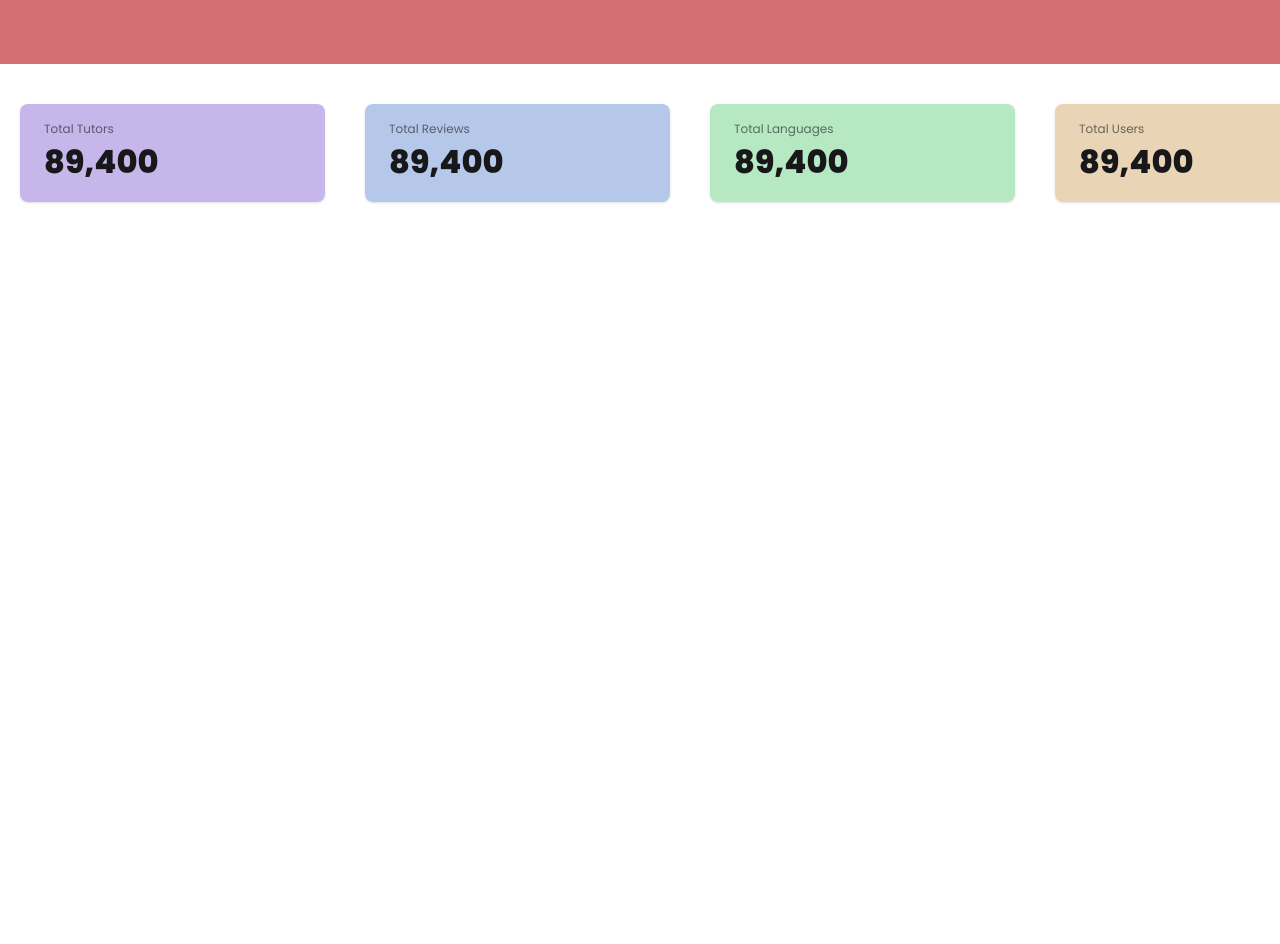
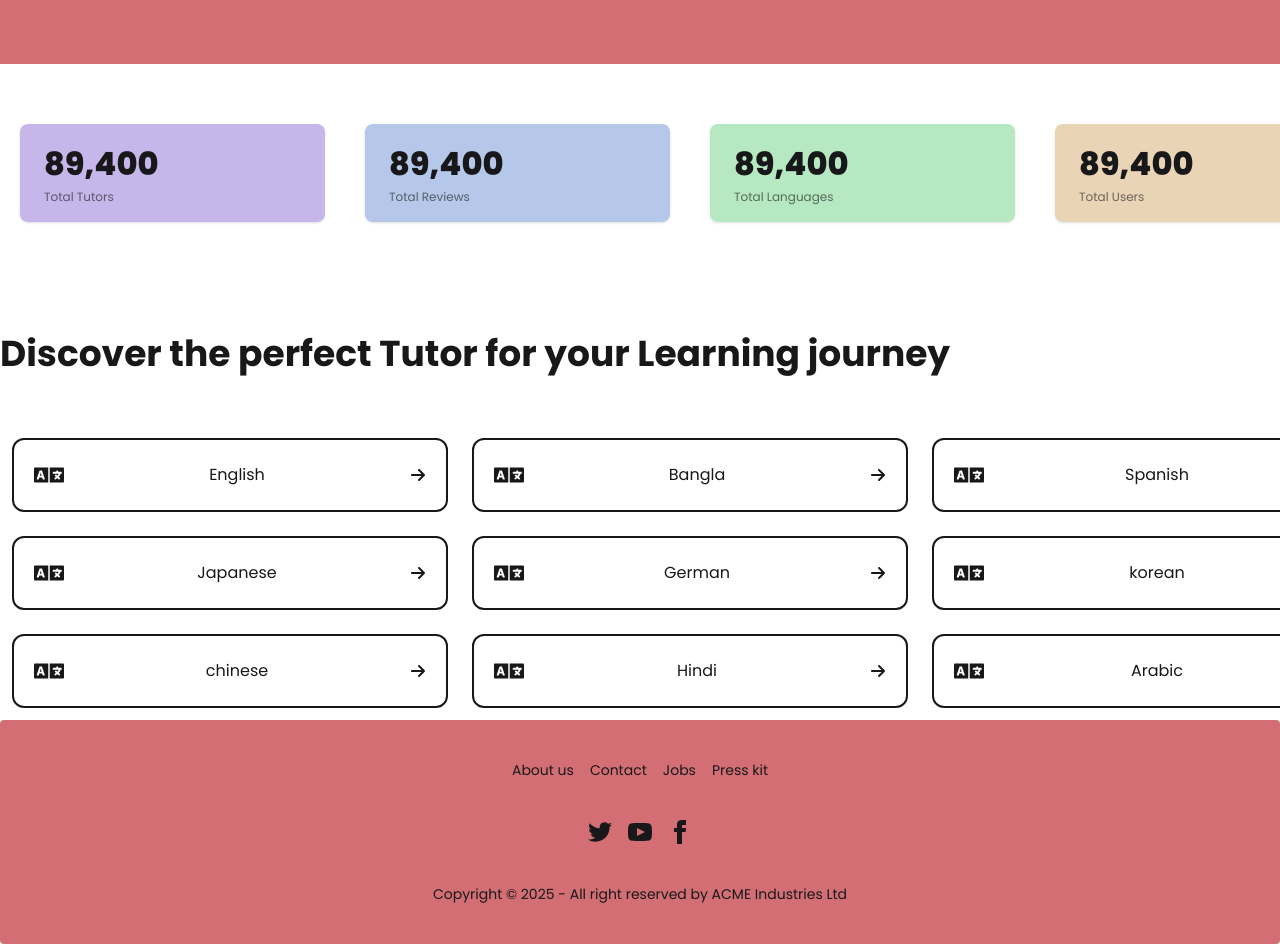
Before and after one commit to asadulsameerbd/b11-a11, a React (Vite) app: page / in a window 1280 px wide. Shown: the part 800-1744 px from the top of the page. Before the commit the page ends 1042 px from the top, so only its background shows below. Built offline with nearby package versions, Linux system fonts and the light colour scheme.

Commit message:
add all edits

```diff
--- a/package.json
+++ b/package.json
@@ -14,6 +14,7 @@
     "motion": "^12.23.24",
     "react": "^19.1.1",
     "react-dom": "^19.1.1",
+    "react-icons": "^5.5.0",
     "react-router": "^7.9.4",
     "tailwindcss": "^4.1.14"
   },
--- /dev/null
+++ b/src/Components/Footer.jsx
@@ -0,0 +1,57 @@
+
+const Footer = () => {
+  return (
+    <div >
+      <footer className="footer footer-horizontal footer-center bg-[#D36F74] text-base-content rounded p-10">
+  <nav className="grid grid-flow-col gap-4">
+    <a className="link link-hover">About us</a>
+    <a className="link link-hover">Contact</a>
+    <a className="link link-hover">Jobs</a>
+    <a className="link link-hover">Press kit</a>
+  </nav>
+  <nav>
+    <div className="grid grid-flow-col gap-4">
+      <a>
+        <svg
+          xmlns="http://www.w3.org/2000/svg"
+          width="24"
+          height="24"
+          viewBox="0 0 24 24"
+          className="fill-current">
+          <path
+            d="M24 4.557c-.883.392-1.832.656-2.828.775 1.017-.609 1.798-1.574 2.165-2.724-.951.564-2.005.974-3.127 1.195-.897-.957-2.178-1.555-3.594-1.555-3.179 0-5.515 2.966-4.797 6.045-4.091-.205-7.719-2.165-10.148-5.144-1.29 2.213-.669 5.108 1.523 6.574-.806-.026-1.566-.247-2.229-.616-.054 2.281 1.581 4.415 3.949 4.89-.693.188-1.452.232-2.224.084.626 1.956 2.444 3.379 4.6 3.419-2.07 1.623-4.678 2.348-7.29 2.04 2.179 1.397 4.768 2.212 7.548 2.212 9.142 0 14.307-7.721 13.995-14.646.962-.695 1.797-1.562 2.457-2.549z"></path>
+        </svg>
+      </a>
+      <a>
+        <svg
+          xmlns="http://www.w3.org/2000/svg"
+          width="24"
+          height="24"
+          viewBox="0 0 24 24"
+          className="fill-current">
+          <path
+            d="M19.615 3.184c-3.604-.246-11.631-.245-15.23 0-3.897.266-4.356 2.62-4.385 8.816.029 6.185.484 8.549 4.385 8.816 3.6.245 11.626.246 15.23 0 3.897-.266 4.356-2.62 4.385-8.816-.029-6.185-.484-8.549-4.385-8.816zm-10.615 12.816v-8l8 3.993-8 4.007z"></path>
+        </svg>
+      </a>
+      <a>
+        <svg
+          xmlns="http://www.w3.org/2000/svg"
+          width="24"
+          height="24"
+          viewBox="0 0 24 24"
+          className="fill-current">
+          <path
+            d="M9 8h-3v4h3v12h5v-12h3.642l.358-4h-4v-1.667c0-.955.192-1.333 1.115-1.333h2.885v-5h-3.808c-3.596 0-5.192 1.583-5.192 4.615v3.385z"></path>
+        </svg>
+      </a>
+    </div>
+  </nav>
+  <aside>
+    <p>Copyright © {new Date().getFullYear()} - All right reserved by ACME Industries Ltd</p>
+  </aside>
+</footer>
+    </div>
+  );
+};
+
+export default Footer;
--- a/src/Layout/MainLayout.jsx
+++ b/src/Layout/MainLayout.jsx
@@ -1,4 +1,5 @@
 import { Outlet } from "react-router";
+import Footer from "../Components/Footer";
 import Navbar from "../Components/Navbar";
 
 const MainLayout = () => {
@@ -6,6 +7,7 @@
         <div>
             <Navbar></Navbar>
             <Outlet></Outlet>
+            <Footer></Footer>
         </div>
     );
 };
--- a/src/Section/Home/Banner.jsx
+++ b/src/Section/Home/Banner.jsx
@@ -6,7 +6,6 @@
     <div className="bg-[#D36F74] px-4 md:px-10">
       <div className="hero min-h-full md:h-[800px] py-10 md:py-20">
         <div className="hero-content flex flex-col-reverse lg:flex-row-reverse items-center justify-between gap-8">
-
           {/* ===== Image Section ===== */}
           <motion.img
             animate={{
@@ -40,8 +39,6 @@
               Get Started
             </button>
           </div>
-
-
         </div>
       </div>
     </div>
--- /dev/null
+++ b/src/Section/Home/Catagory.jsx
@@ -0,0 +1,44 @@
+import { FaLanguage } from "react-icons/fa";
+import { FaArrowRight } from "react-icons/fa6";
+const categorys = [
+  { id: 1, name: "English", image: "/images/english" },
+  { id: 2, name: "Bangla", image: "/images/english" },
+  { id: 3, name: "Spanish", image: "/images/english" },
+  { id: 4, name: "Japanese", image: "/images/english" },
+  { id: 5, name: "German", image: "/images/english" },
+  { id: 6, name: "korean", image: "/images/english" },
+  { id: 7, name: "chinese", image: "/images/english" },
+  { id: 8, name: "Hindi", image: "/images/english" },
+  { id: 9, name: "Arabic", image: "/images/english" },
+];
+
+const Catagory = () => {
+  return (
+    <div>
+      <div className="lg:w-[1380px] mx-auto">
+        <h1 className="text-4xl font-bold py-13">
+          Discover the perfect Tutor for your Learning journey
+        </h1>
+      </div>
+      <div className="lg:w-[1380px] mx-auto grid grid-cols-1 md:grid-cols-2 lg:grid-cols-3">
+        {categorys.map((category) => (
+          <button >
+            <div className="flex justify-between m-3 rounded-xl  gap-10 border-2 p-5  items-center hover:bg-[#ff545d] hover:text-white">
+              <span>
+                <FaLanguage size={30}/>
+              </span>
+              <span>
+                <p>{category.name}</p>
+              </span>
+              <span>
+                <FaArrowRight />
+              </span>
+            </div>
+          </button>
+        ))}
+      </div>
+    </div>
+  );
+};
+
+export default Catagory;
--- a/src/Section/Home/Stat.jsx
+++ b/src/Section/Home/Stat.jsx
@@ -2,31 +2,31 @@
   return (
     <div className="grid grid-cols-1 md:grid-cols-2 lg:grid-cols-4 bg-white lg:w-[1380px] mx-auto">
       {/* start  1 */}
-      <div className="stats shadow mx-5 bg-[#9170d381]">
+      <div className="stats shadow m-5 bg-[#9170d381]">
         <div className="stat">
+          <div className="stat-value">89,400</div>
           <div className="stat-title">Total Tutors</div>
-          <div className="stat-value">89,400</div>
         </div>
       </div>
       {/* start  2 */}
-      <div className="stats shadow mx-5 bg-[#7093d381]">
+      <div className="stats shadow m-5 bg-[#7093d381]">
         <div className="stat">
+          <div className="stat-value">89,400</div>
           <div className="stat-title">Total Reviews</div>
-          <div className="stat-value">89,400</div>
         </div>
       </div>
       {/* start  3 */}
-      <div className="stats shadow mx-5 bg-[#70d38581]">
+      <div className="stats shadow m-5 bg-[#70d38581]">
         <div className="stat">
+          <div className="stat-value">89,400</div>
           <div className="stat-title">Total Languages</div>
-          <div className="stat-value">89,400</div>
         </div>
       </div>
       {/* start  4 */}
-      <div className="stats shadow mx-5 bg-[#d3ab7081]">
+      <div className="stats shadow m-5 bg-[#d3ab7081]">
         <div className="stat">
+          <div className="stat-value">89,400</div>
           <div className="stat-title">Total Users</div>
-          <div className="stat-value">89,400</div>
         </div>
       </div>
     </div>
--- a/src/page/Home.jsx
+++ b/src/page/Home.jsx
@@ -1,4 +1,5 @@
 import Banner from "../Section/Home/Banner";
+import Catagory from "../Section/Home/Catagory";
 import Stat from "../Section/Home/Stat";
 
 const Home = () => {
@@ -12,6 +13,9 @@
       <div className="my-10">
         <Stat></Stat>
       </div>
+
+      {/* category section */}
+      <Catagory></Catagory>
     </div>
   );
 };
```
Also changed, not shown: 1 other file (tests, documents, lock files or other folders).
